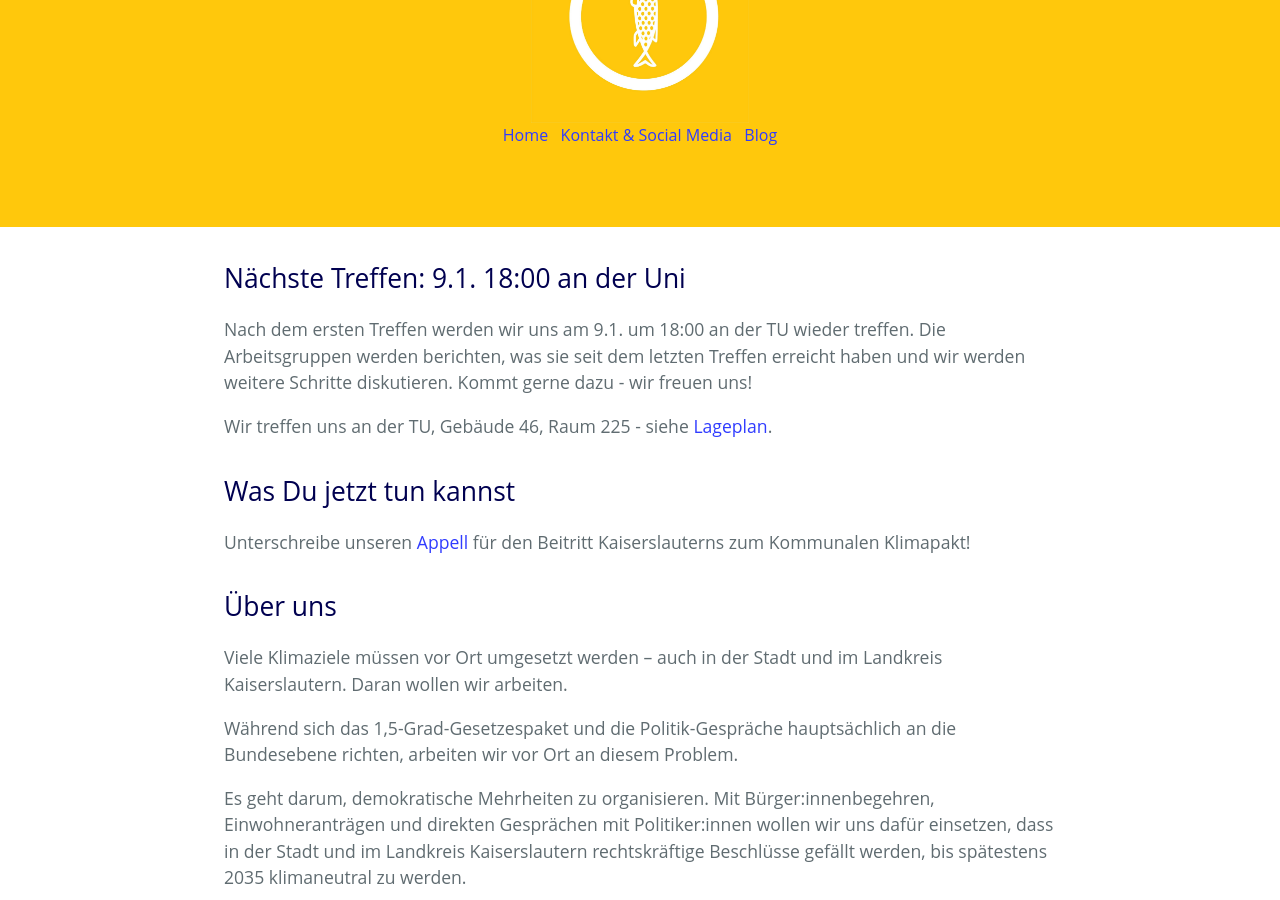
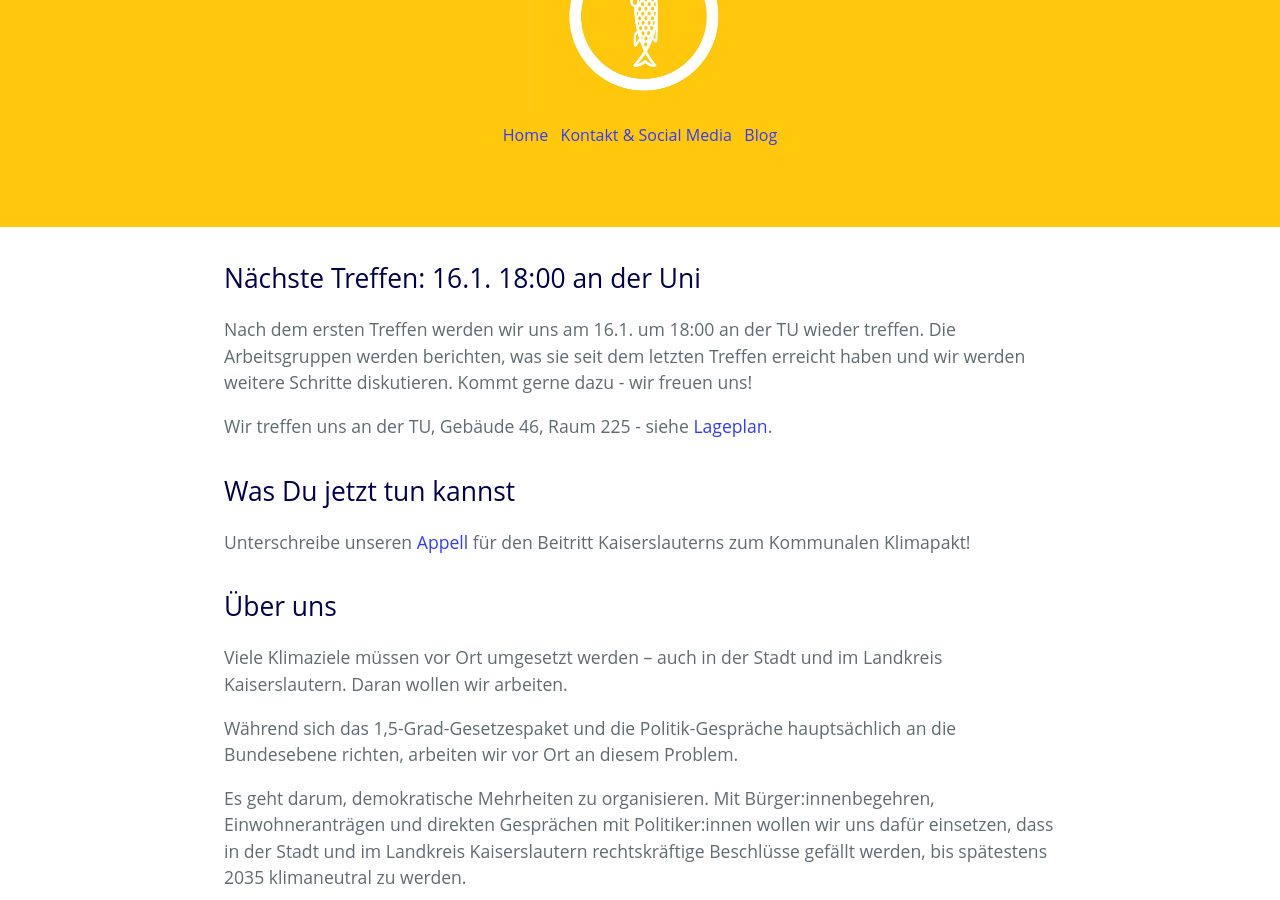
Before and after one commit to klimalautern/klimalautern.github.io, a Jekyll site: the page built from index.md, in a window 1280 px wide and 900 px high, scrolled down 409 px. Built offline with Jekyll 4.4.1, drawn with Linux system fonts in a browser that asks for light colours; our own code applies the rules of GitHub Pages for plain Markdown files; comment, search, counter and statistics services are not loaded.

Commit message:
Termin gefixt

```diff
--- a/index.md
+++ b/index.md
@@ -4,9 +4,9 @@ type: website
 description: Stadt und Landkreis Kaiserslautern klimaneutral!
 ---
 
-## Nächste Treffen: 9.1. 18:00 an der Uni
+## Nächste Treffen: 16.1. 18:00 an der Uni
 
-Nach dem ersten Treffen werden wir uns am 9.1. um 18:00 an der TU
+Nach dem ersten Treffen werden wir uns am 16.1. um 18:00 an der TU
 wieder treffen. Die Arbeitsgruppen werden berichten, was sie seit dem
 letzten Treffen erreicht haben und wir werden weitere Schritte
 diskutieren. Kommt gerne dazu - wir freuen uns!
```
